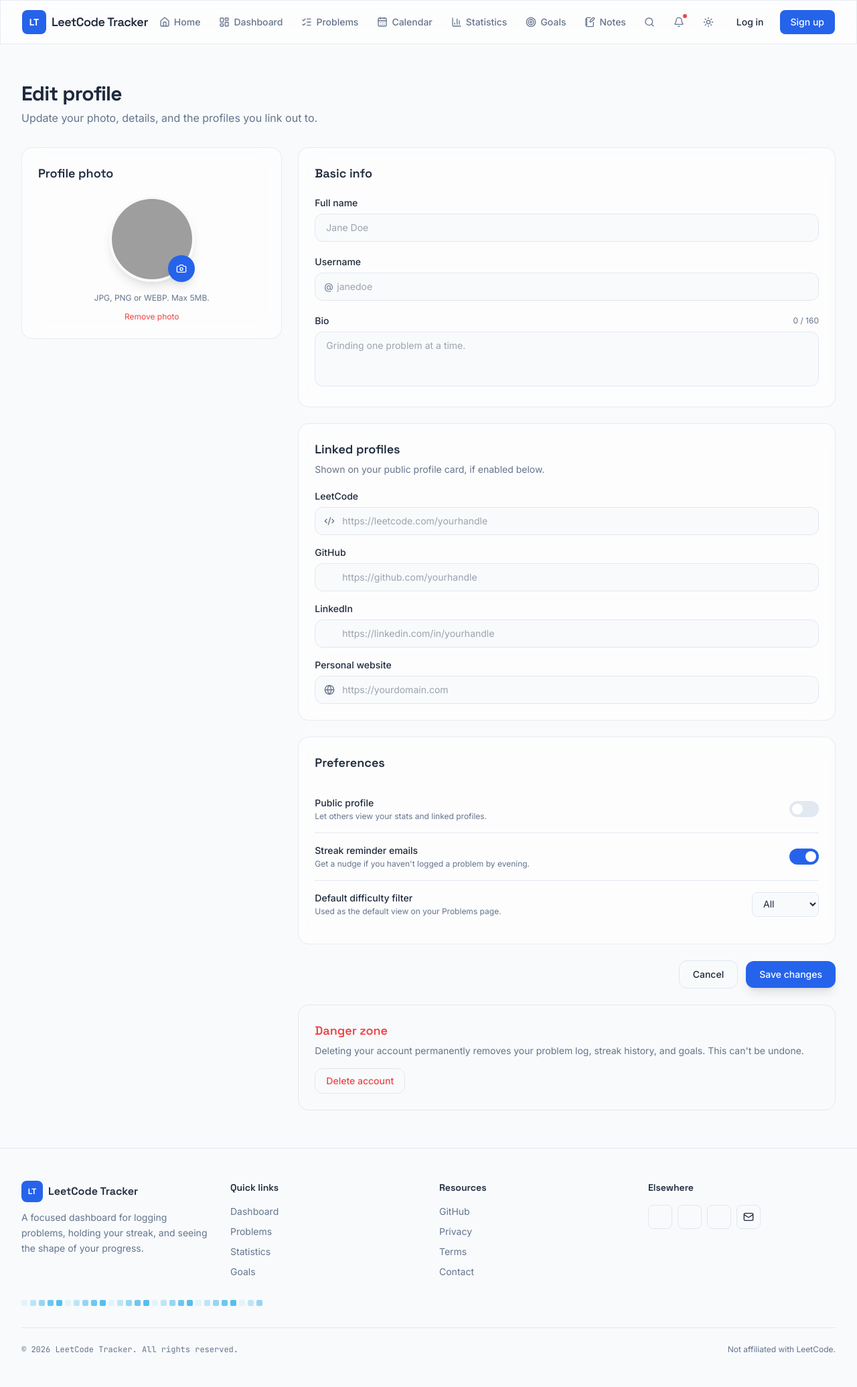
After one commit to CodeWithHarsh143/Grind-tracker, a Flask app: page /profile in a window 1280 px wide. The commit adds this page. Shown: the whole page at 67% size. Run offline with Flask 3, Linux system fonts and the light colour scheme; some libraries are stand-ins or nearby versions; grey boxes are pictures that could not be loaded.

Commit message:
Adding profile html and db

```diff
--- a/app/routes/home.py
+++ b/app/routes/home.py
@@ -1,7 +1,8 @@
 from flask import Blueprint, render_template
 
-home_bp = Blueprint('home',__name__)
+home_bp = Blueprint("home", __name__)
+
 
 @home_bp.route("/")
 def home():
-  return render_template("home.html")
+    return render_template("home.html")
--- /dev/null
+++ b/app/routes/profile.py
@@ -0,0 +1,8 @@
+from flask import Blueprint, render_template
+
+profile_bp = Blueprint("profile", __name__)
+
+
+@profile_bp.route("/profile", methods=["GET", "POST"])
+def profile():
+    return render_template("profile.html")
--- a/templates/components/base.html
+++ b/templates/components/base.html
@@ -96,7 +96,7 @@
   </script>
 
 
-<script src="{{url_for('static' , filename='js/dropdown.js')}}"></script>
+<script src="{{url_for('static' , filename='js/profile_menu.js')}}"></script>
   <!-- TODO: JS — call lucide.createIcons() once DOM + lucide script are ready -->
 
   {% block scripts %}{% endblock %}
--- /dev/null
+++ b/templates/profile.html
@@ -0,0 +1,235 @@
+{% extends "components/base.html" %}
+
+{% block title %}Edit profile — LeetCode Tracker{% endblock %}
+
+{% block content %}
+<div class="py-10 sm:py-14">
+
+  <!-- Page heading -->
+  <div class="mb-8">
+    <h1 class="font-display font-bold text-3xl tracking-tight">Edit profile</h1>
+    <p class="text-[var(--color-muted)] mt-1.5">Update your photo, details, and the profiles you link out to.</p>
+  </div>
+
+  <!-- TODO: JS — track form "dirty" state (any field changed since load / last save).
+       Suggested hooks: listen for `input`/`change` on #profile-form, set a flag,
+       show/enable #save-changes-btn only when dirty, and optionally warn on navigation
+       away via `beforeunload` if dirty. -->
+  <form id="profile-form" novalidate class="grid lg:grid-cols-3 gap-6" method="POST" action="#"
+    enctype="multipart/form-data">
+
+    <!-- ===================== Left column: Avatar ===================== -->
+    <div class="lg:col-span-1">
+      <div class="glass rounded-2xl p-6 sticky top-24">
+        <h2 class="font-display font-semibold text-lg mb-5">Profile photo</h2>
+
+        <div class="flex flex-col items-center text-center">
+          <!-- Avatar preview -->
+          <!-- TODO: JS — when a file is chosen in #avatar-input, read it with FileReader
+               and set this <img> `src` to the resulting data URL so the user sees a live
+               preview before saving. Keep a fallback/placeholder shown until a photo exists. -->
+          <div class="relative">
+            <img id="avatar-preview" src="https://api.dicebear.com/7.x/initials/svg?seed=User" alt="Your profile photo"
+              class="w-32 h-32 rounded-full object-cover border-4 border-[var(--color-bg)] shadow-lg" />
+            <!-- Small camera badge, doubles as a click target opening the file picker -->
+            <button type="button" id="avatar-upload-btn"
+              class="absolute bottom-0 right-0 grid place-items-center w-10 h-10 rounded-full bg-[var(--color-primary)] text-white shadow-lg hover:opacity-90 transition-opacity"
+              aria-label="Change profile photo">
+              <i data-lucide="camera" class="w-4 h-4"></i>
+            </button>
+          </div>
+
+          <!-- Hidden file input, triggered by the camera button -->
+          <!-- TODO: JS — #avatar-upload-btn click -> programmatically click this input.
+               On `change`, validate file type (jpg/png/webp) and size (e.g. <= 5MB) before
+               previewing; show #avatar-error if invalid. -->
+          <input type="file" id="avatar-input" name="avatar" accept="image/png,image/jpeg,image/webp" class="hidden" />
+
+          <p id="avatar-error" class="hidden mt-3 text-xs text-[var(--color-danger)]">
+            Please upload a JPG, PNG, or WEBP under 5MB.
+          </p>
+
+          <p class="text-xs text-[var(--color-muted)] mt-4">JPG, PNG or WEBP. Max 5MB.</p>
+
+          <!-- TODO: JS — clears #avatar-preview back to the placeholder and marks avatar for removal on save -->
+          <button type="button" id="remove-avatar-btn" class="mt-3 text-xs text-[var(--color-danger)] hover:underline">
+            Remove photo
+          </button>
+        </div>
+      </div>
+    </div>
+
+    <!-- ===================== Right column: Details ===================== -->
+    <div class="lg:col-span-2 space-y-6">
+
+      <!-- Basic info -->
+      <div class="glass rounded-2xl p-6">
+        <h2 class="font-display font-semibold text-lg mb-5">Basic info</h2>
+
+        <div class="space-y-5">
+          <!-- Full name -->
+          <div>
+            <label for="profile-name" class="block text-sm font-medium mb-1.5">Full name</label>
+            <input type="text" id="profile-name" name="name" required
+              class="w-full px-4 py-2.5 rounded-xl bg-[var(--color-bg)] border border-[var(--color-border)] focus:border-[var(--color-primary)] outline-none transition-colors text-sm"
+              placeholder="Jane Doe" aria-describedby="profile-name-error" />
+            <!-- TODO: JS — show when name is empty on blur/submit -->
+            <p id="profile-name-error" class="hidden mt-1.5 text-xs text-[var(--color-danger)]">Name can't be empty.</p>
+          </div>
+
+          <!-- Username -->
+          <div>
+            <label for="profile-username" class="block text-sm font-medium mb-1.5">Username</label>
+            <div class="relative">
+              <span class="absolute left-3.5 top-1/2 -translate-y-1/2 text-[var(--color-muted)] text-sm">@</span>
+              <input type="text" id="profile-username" name="username" required
+                class="w-full pl-8 pr-4 py-2.5 rounded-xl bg-[var(--color-bg)] border border-[var(--color-border)] focus:border-[var(--color-primary)] outline-none transition-colors text-sm"
+                placeholder="janedoe" aria-describedby="profile-username-error" />
+            </div>
+            <!-- TODO: JS — optional live-availability check (debounced) against your backend -->
+            <p id="profile-username-error" class="hidden mt-1.5 text-xs text-[var(--color-danger)]">This username is
+              already taken.</p>
+          </div>
+
+          <!-- Bio -->
+          <div>
+            <div class="flex items-center justify-between mb-1.5">
+              <label for="profile-bio" class="block text-sm font-medium">Bio</label>
+              <!-- TODO: JS — update live character count as the user types, e.g. "42 / 160" -->
+              <span id="bio-char-count" class="text-xs text-[var(--color-muted)]">0 / 160</span>
+            </div>
+            <textarea id="profile-bio" name="bio" rows="3" maxlength="160"
+              class="w-full px-4 py-2.5 rounded-xl bg-[var(--color-bg)] border border-[var(--color-border)] focus:border-[var(--color-primary)] outline-none transition-colors text-sm resize-none"
+              placeholder="Grinding one problem at a time."></textarea>
+          </div>
+        </div>
+      </div>
+
+      <!-- Linked platforms -->
+      <div class="glass rounded-2xl p-6">
+        <h2 class="font-display font-semibold text-lg mb-1.5">Linked profiles</h2>
+        <p class="text-sm text-[var(--color-muted)] mb-5">Shown on your public profile card, if enabled below.</p>
+
+        <div class="space-y-4">
+          {% set links = [
+            ('leetcode-link', 'leetcode_url', 'code-2', 'LeetCode', 'https://leetcode.com/yourhandle'),
+            ('github-link', 'github_url', 'github', 'GitHub', 'https://github.com/yourhandle'),
+            ('linkedin-link', 'linkedin_url', 'linkedin', 'LinkedIn', 'https://linkedin.com/in/yourhandle'),
+            ('website-link', 'website_url', 'globe', 'Personal website', 'https://yourdomain.com'),
+          ] %}
+          {% for field_id, field_name, icon, label, placeholder in links %}
+          <div>
+            <label for="{{ field_id }}" class="block text-sm font-medium mb-1.5">{{ label }}</label>
+            <div class="relative">
+              <i data-lucide="{{ icon }}"
+                class="w-4 h-4 absolute left-3.5 top-1/2 -translate-y-1/2 text-[var(--color-muted)]"></i>
+              <input type="url" id="{{ field_id }}" name="{{ field_name }}"
+                class="w-full pl-10 pr-4 py-2.5 rounded-xl bg-[var(--color-bg)] border border-[var(--color-border)] focus:border-[var(--color-primary)] outline-none transition-colors text-sm"
+                placeholder="{{ placeholder }}" aria-describedby="{{ field_id }}-error" />
+            </div>
+            <!-- TODO: JS — validate URL format (and optionally that domain matches the platform) on blur -->
+            <p id="{{ field_id }}-error" class="hidden mt-1.5 text-xs text-[var(--color-danger)]">Enter a valid URL.</p>
+          </div>
+          {% endfor %}
+        </div>
+      </div>
+
+      <!-- Preferences -->
+      <div class="glass rounded-2xl p-6">
+        <h2 class="font-display font-semibold text-lg mb-5">Preferences</h2>
+
+        <div class="divide-y divide-[var(--color-border)]">
+          <!-- Public profile toggle -->
+          <!-- TODO: JS — toggle switch: on click, flip aria-checked, slide the knob via a
+               class toggle (e.g. `translate-x-5`), update hidden input's value for form submission -->
+          <div class="flex items-center justify-between py-4">
+            <div>
+              <p class="text-sm font-medium">Public profile</p>
+              <p class="text-xs text-[var(--color-muted)] mt-0.5">Let others view your stats and linked profiles.</p>
+            </div>
+            <button type="button" id="public-profile-toggle" role="switch" aria-checked="false"
+              class="relative inline-flex h-6 w-11 items-center rounded-full bg-[var(--color-border)] transition-colors">
+              <span
+                class="inline-block h-4 w-4 transform rounded-full bg-white transition-transform translate-x-1"></span>
+            </button>
+            <input type="hidden" id="public-profile-input" name="is_public" value="false" />
+          </div>
+
+          <!-- Email notifications toggle -->
+          <div class="flex items-center justify-between py-4">
+            <div>
+              <p class="  text-sm font-medium">Streak reminder emails</p>
+              <p class="text-xs text-[var(--color-muted)] mt-0.5">Get a nudge if you haven't logged a problem by
+                evening.</p>
+            </div>
+            <button type="button" id="streak-reminder-toggle" role="switch" aria-checked="true"
+              class="relative inline-flex h-6 w-11 items-center rounded-full bg-[var(--color-primary)] transition-colors">
+              <span
+                class="inline-block h-4 w-4 transform rounded-full bg-white transition-transform translate-x-6"></span>
+            </button>
+            <input type="hidden" id="streak-reminder-input" name="streak_reminders" value="true" />
+          </div>
+
+          <!-- Preferred difficulty -->
+          <div class="flex items-center justify-between py-4">
+            <div>
+              <p class="text-sm font-medium">Default difficulty filter</p>
+              <p class="text-xs text-[var(--color-muted)] mt-0.5">Used as the default view on your Problems page.</p>
+            </div>
+            <select id="default-difficulty" name="default_difficulty"
+              class="px-3 py-2 rounded-lg bg-[var(--color-bg)] border border-[var(--color-border)] text-sm outline-none focus:border-[var(--color-primary)]">
+              <option value="all">All</option>
+              <option value="easy">Easy</option>
+              <option value="medium">Medium</option>
+              <option value="hard">Hard</option>
+            </select>
+          </div>
+        </div>
+      </div>
+
+      <!-- Form-level success / error placeholders -->
+      <!-- TODO: JS — show on save success/failure; success can auto-hide after a few seconds -->
+      <div id="profile-save-success"
+        class="hidden flex items-start gap-2.5 rounded-xl px-4 py-3 text-sm bg-[var(--color-success)]/10 text-[var(--color-success)]"
+        role="status">
+        <i data-lucide="check-circle-2" class="w-4 h-4 mt-0.5 shrink-0"></i>
+        <span data-success-text>Profile updated.</span>
+      </div>
+      <div id="profile-save-error"
+        class="hidden flex items-start gap-2.5 rounded-xl px-4 py-3 text-sm bg-[var(--color-danger)]/10 text-[var(--color-danger)]"
+        role="alert">
+        <i data-lucide="alert-circle" class="w-4 h-4 mt-0.5 shrink-0"></i>
+        <span data-error-text>Couldn't save your changes. Please try again.</span>
+      </div>
+
+      <!-- Actions -->
+      <!-- TODO: JS — #cancel-btn resets the form to last-saved values (not just blank);
+           #save-changes-btn should be disabled while the form is "clean" (see dirty-state
+           TODO at the top of the form) and show a loading state while the request is in flight -->
+      <div class="flex items-center justify-end gap-3">
+        <button type="button" id="cancel-btn"
+          class="px-5 py-2.5 rounded-xl text-sm font-medium border border-[var(--color-border)] hover:bg-[var(--color-border)]/40 transition-colors">
+          Cancel
+        </button>
+        <button type="submit" id="save-changes-btn"
+          class="px-5 py-2.5 rounded-xl text-sm font-medium text-white bg-[var(--color-primary)] hover:opacity-90 transition-opacity shadow-lg shadow-[var(--color-primary)]/20">
+          <span data-btn-label>Save changes</span>
+        </button>
+      </div>
+
+      <!-- ===================== Danger zone ===================== -->
+      <div class="rounded-2xl border border-[var(--color-danger)]/30 p-6">
+        <h2 class="font-display font-semibold text-lg text-[var(--color-danger)] mb-1.5">Danger zone</h2>
+        <p class="text-sm text-[var(--color-muted)] mb-4">Deleting your account permanently removes your problem log,
+          streak history, and goals. This can't be undone.</p>
+        <!-- TODO: JS — open a confirmation modal (type-to-confirm pattern recommended) before
+             actually submitting a delete request -->
+        <button type="button" id="delete-account-btn"
+          class="px-4 py-2 rounded-xl text-sm font-medium text-[var(--color-danger)] border border-[var(--color-danger)]/40 hover:bg-[var(--color-danger)]/10 transition-colors">
+          Delete account
+        </button>
+      </div>
+    </div>
+  </form>
+</div>
+{% endblock %}
```
Also changed, not shown: app/__init__.py (+17 -14 lines), app/model.py (+38 -6 lines).
